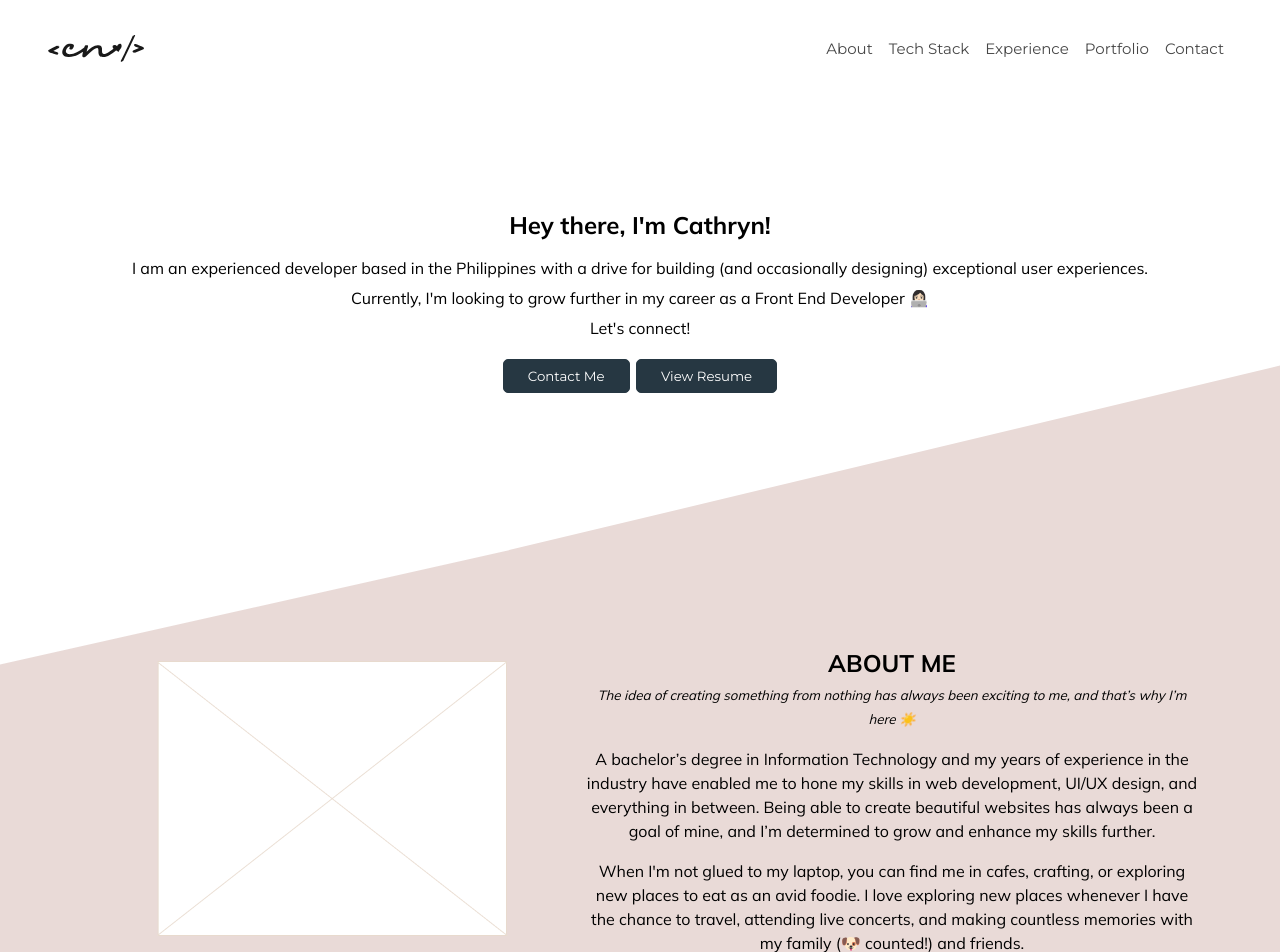
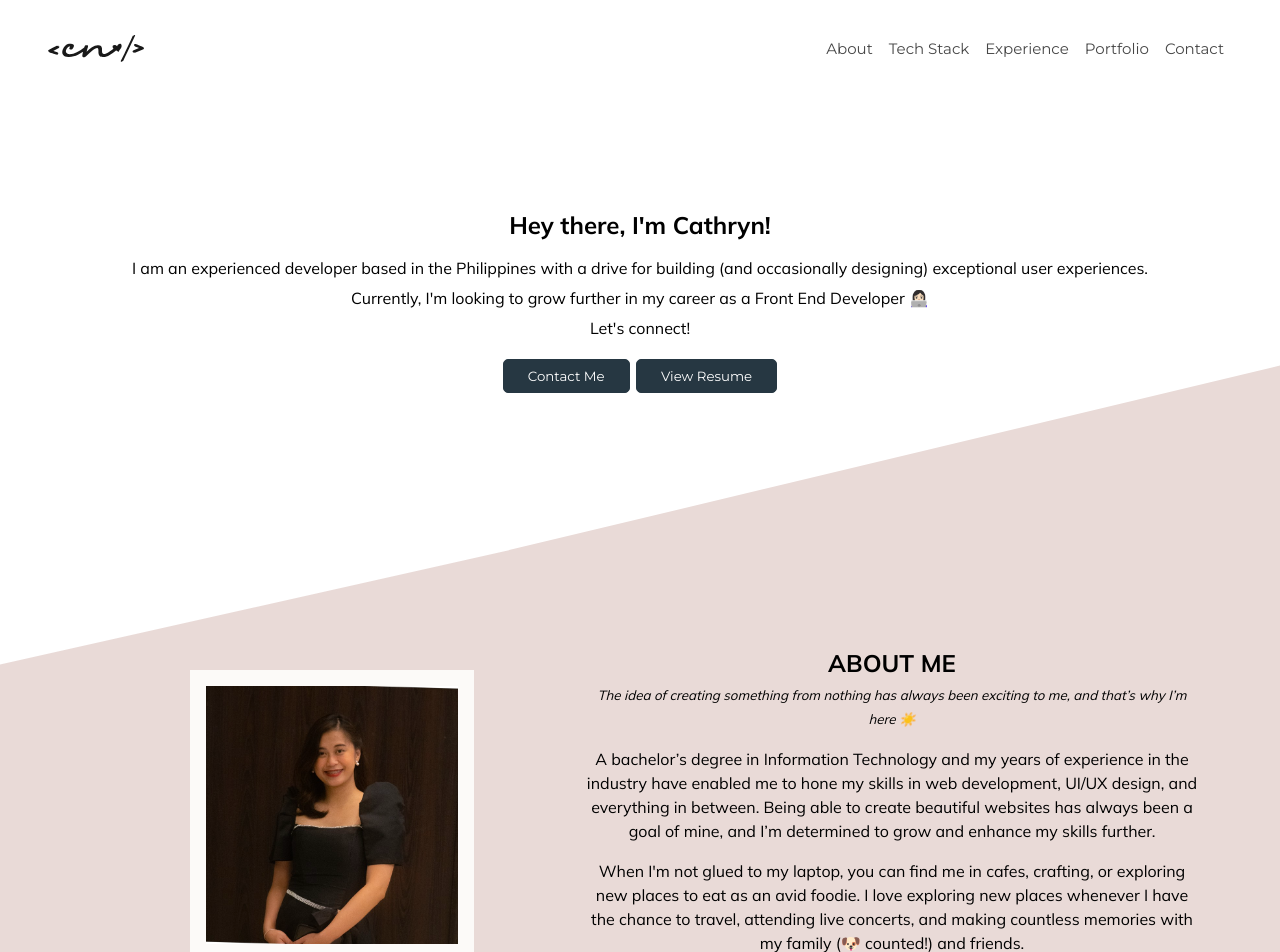
Before and after one commit to cathrynngaosi/react-portfolio, a React (Vite) app: page / in a window 1280 px wide. Shown: the top 952 px of the page. Built offline with nearby package versions, Linux system fonts and the light colour scheme; some icons are missing.

Commit message:
Add photo to about section

```diff
--- a/src/scss/sections/_about.scss
+++ b/src/scss/sections/_about.scss
@@ -26,7 +26,14 @@
   }
 
   .about-photo {
+    padding-top: 2rem;
     flex: 0 0 45%;
+
+    img {
+      width: 50%;
+      padding: 1rem;
+      background: $color-white;
+    }
   }
 
   .about-text {
--- a/src/sections/About.jsx
+++ b/src/sections/About.jsx
@@ -1,3 +1,5 @@
+import ResumePhoto from "/public/Resume Photo.jpeg";
+
 function About({ aboutRef }) {
   return (
     <section id="about" ref={aboutRef}>
@@ -7,7 +9,7 @@ function About({ aboutRef }) {
         className="about-container"
       >
         <div className="about-photo">
-          <img src="public/ImagePlaceholder.png" alt="" />
+          <img src={ResumePhoto} alt="" />
         </div>
         <div className="about-text">
           <h1>ABOUT ME</h1>
```
Also changed, not shown: public/Resume Photo.jpeg (added).
